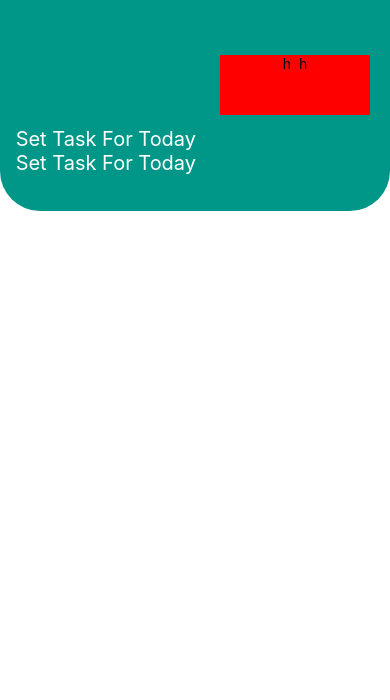
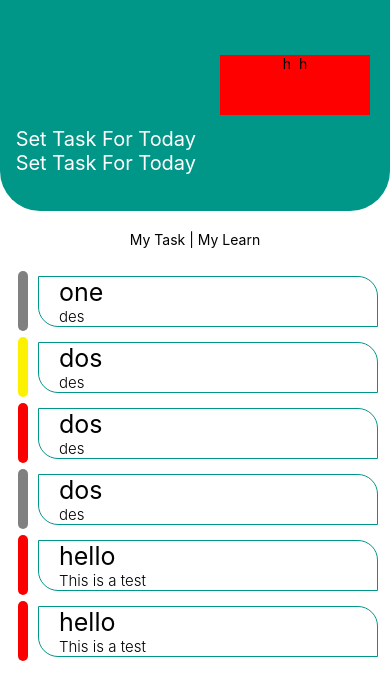
Before and after one commit to redmejia/next-day, a React Native app: screen / in a window 390 px wide. Shown: the top 700 px of the page. Built offline with nearby package versions, Linux system fonts and the light colour scheme.

Commit message:
card list render

```diff
--- /dev/null
+++ b/src/Components/ListRender.tsx
@@ -0,0 +1,42 @@
+import { StyleProp, StyleSheet, TouchableOpacity, View, ViewStyle } from "react-native";
+import { TaskCard, TaskCardProps } from "./TaskCard";
+import React from "react";
+
+
+interface ListRenderProps {
+    data: TaskCardProps[];
+    conteinerStyle?: StyleProp<ViewStyle>;
+    buttonStyle?: StyleProp<ViewStyle>;
+
+    onPresAction: (value: number) => void;
+}
+
+
+// this is only for render task cards
+// use the index for id or generate random number for ids
+export const ListRender = ({ data, conteinerStyle, buttonStyle, onPresAction }: ListRenderProps): JSX.Element[] => {
+    return data.map((item, index) => {
+
+        return (
+            <View
+                style={conteinerStyle}
+                key={index}
+            >
+                <TouchableOpacity
+                    onPress={()=> onPresAction(index)}
+                    style={[styles.buttonCard, buttonStyle]}
+                    activeOpacity={0.5}
+                >
+                    <TaskCard labelColor={item.labelColor}  name={item.name} des={item.des} />
+                </TouchableOpacity>
+            </View>
+        );
+
+    });
+};
+
+const styles = StyleSheet.create({
+    buttonCard : {
+        marginVertical: 3,
+    }
+});
--- /dev/null
+++ b/src/Components/TaskCard.tsx
@@ -0,0 +1,68 @@
+import { View, Text, StyleSheet, StyleProp, ViewStyle } from "react-native";
+
+// export for test data
+export interface TaskCardProps {
+    name?: string;
+    des?: string;
+    labelColor: string;
+}
+
+
+export const TaskCard = ({ name, des, labelColor = '#CAD2DB' }: TaskCardProps): JSX.Element => {
+    return (
+        <View
+            style={[styles.container, styles.containerDirection]}
+        >
+            <View
+                style={{
+                    ...styles.box,
+                    backgroundColor: labelColor
+                }}
+            />
+            <View style={styles.boxInfo}>
+                <Text style={styles.textName}>{name}</Text>
+                <Text style={styles.textDescription}>{des}</Text>
+            </View>
+        </View>
+    )
+};
+const styles = StyleSheet.create({
+    container: {
+        // flex: 1,
+        // backgroundColor: 'red',
+        alignItems: 'center',
+        marginHorizontal: 8,
+    },
+    containerDirection: {
+        flexDirection: 'row',
+    },
+    box: {
+        height: 60,
+        width: 10,
+        backgroundColor: '#CAD2DB',
+        borderRadius: 10,
+        marginHorizontal: 10,
+    },
+    boxInfo: {
+        // margin : 5,
+        width: 340,
+
+        borderWidth: 1,
+        borderColor: '#009688',
+        borderTop: 20,
+        borderTopEndRadius: 20,
+        borderBottomLeftRadius: 20,
+    },
+    textName: {
+        color: '#000',
+        marginLeft: 20,
+        fontSize: 25,
+        fontWeight: "400"
+    },
+    textDescription: {
+        color: '#000',
+        marginLeft: 20,
+        fontSize: 15,
+        fontWeight: "300"
+    }
+})
--- /dev/null
+++ b/src/Context/labelLevelColor.tsx
@@ -0,0 +1,5 @@
+export enum LevelColor {
+    HIGH = "#FB0000",
+    MEDIUM = "#FBF100",
+    LOW = "#808080",
+}
--- a/src/Main/Main.tsx
+++ b/src/Main/Main.tsx
@@ -1,11 +1,12 @@
 import { View, } from "react-native";
 import { Header } from "../screens/Header";
+import { Task } from "../screens/Tasks";
 
 export const Main = (): JSX.Element => {
     return (
         <View style={{ flex: 1 }}>
             <Header />
-            <View style={{ flex: 3, backgroundColor: '#fff' }} />
+            <Task />
         </View>
     );
 };
--- /dev/null
+++ b/src/screens/Tasks.tsx
@@ -0,0 +1,30 @@
+import { ScrollView, Text, View } from "react-native";
+import { TaskCardProps } from "../Components/TaskCard";
+import { LevelColor } from "../Context/labelLevelColor";
+import { ListRender } from "../Components/ListRender";
+
+const data: TaskCardProps[] = [
+    { labelColor: LevelColor.LOW, des: "des", name: "one" },
+    { labelColor: LevelColor.MEDIUM, des: "des", name: "dos" },
+    { labelColor: LevelColor.HIGH, des: "des", name: "dos" },
+    { labelColor: LevelColor.LOW, des: "des", name: "dos" },
+    { labelColor: LevelColor.HIGH, des: "This is a test", name: "hello" },
+    { labelColor: LevelColor.HIGH, des: "This is a test", name: "hello" },
+]
+
+export const Task = (): JSX.Element => {
+
+    return (
+        <View style={{ flex: 3 }} >
+            <Text style={{ textAlign: 'center', marginVertical: 20 }} > My Task | My Learn </Text>
+            <ScrollView
+                showsVerticalScrollIndicator={false}
+            >
+                <ListRender
+                    onPresAction={(value: number) => { console.log(value) }}
+                    data={data}
+                />
+            </ScrollView>
+        </View>
+    );
+};
```
